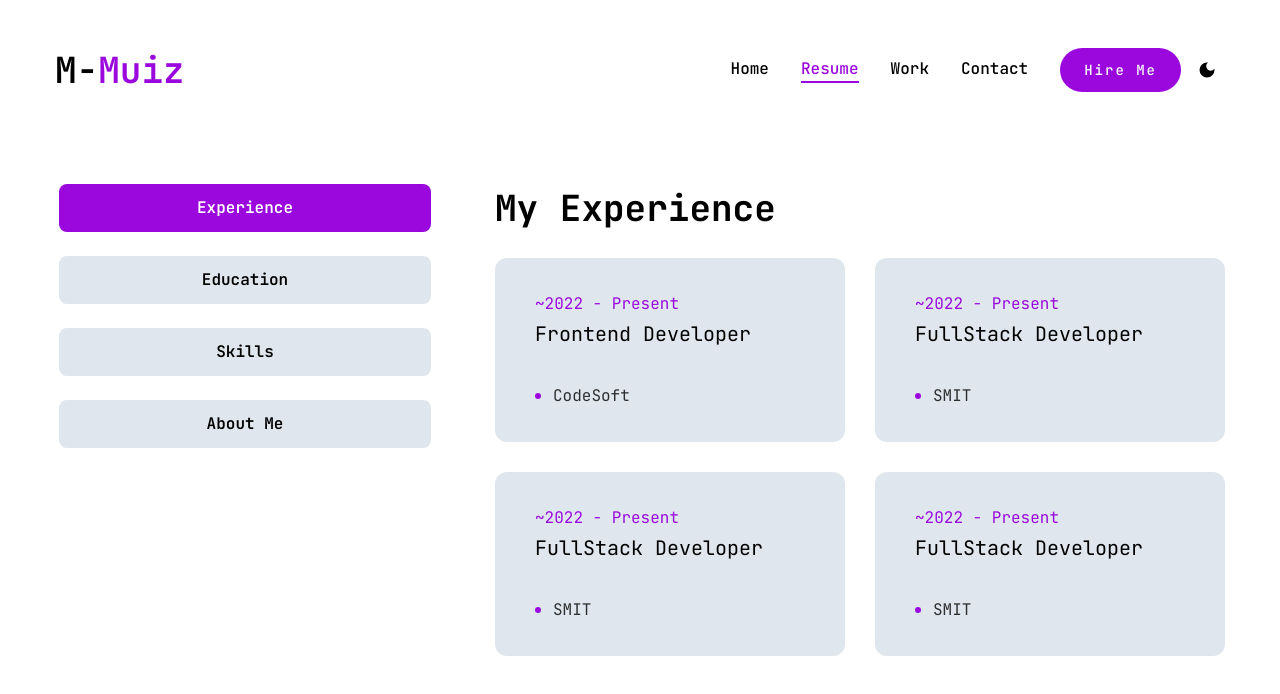
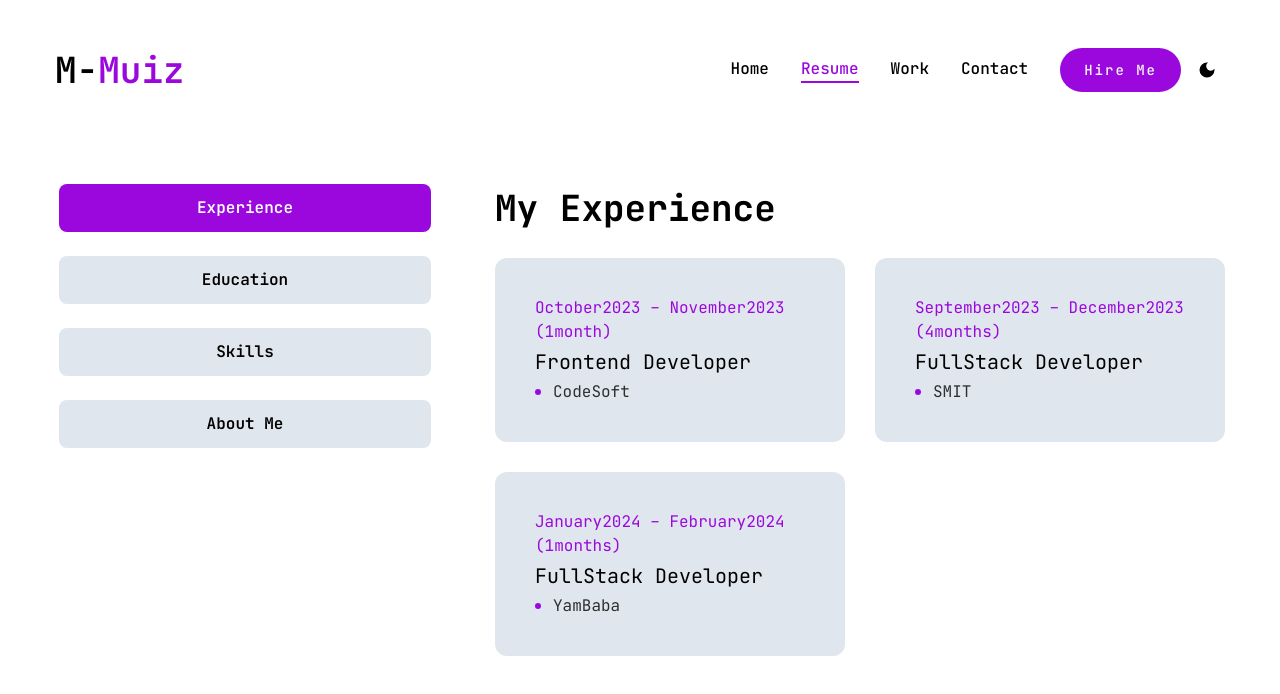
Before and after one commit to M-Muiz/Full_Stack-Portfolio, a Next.js app: page /resume in a window 1280 px wide. Shown: the top 694 px of the page. Built offline with nearby package versions, Linux system fonts and the light colour scheme.

Commit message:
keep working

```diff
--- a/src/app/resume/page.tsx
+++ b/src/app/resume/page.tsx
@@ -9,11 +9,11 @@ import { FaBootstrap } from "react-icons/fa";
 import { FaGitAlt } from "react-icons/fa";
 import { SiMongodb } from "react-icons/si";
 import { DiMysql, DiNodejs } from "react-icons/di";
+import { IoConstructSharp } from "react-icons/io5";
 
 
 const about = {
   title: "About Me",
-  // description: "As a FullStack Developer.I'm dedicated to creating seamless digital experiences.I focus on user-centric design pinciples to craft elegant interfaces that blend aesthatics with functionality.",
   description: "As a FullStack Developer.I'm dedicated to creating seamless digital experiences.",
   info: [
     {
@@ -22,7 +22,7 @@ const about = {
     },
     {
       fieldName: "Phone",
-      fieldValue: "(+92) 112 884 425",
+      fieldValue: "(+92) 312 288 4425",
     },
     {
       fieldName: "Natinality",
@@ -48,38 +48,26 @@ const about = {
 };
 
 const experience: any = {
-  icon: "/cap.svg",
   title: "My Experience",
   items: [
     {
       company: "CodeSoft",
       position: "Frontend Developer",
-      duration: "~2022 - Present",
+      duration: "October2023 – November2023 (1month)",
     },
     {
       company: "SMIT",
       position: "FullStack Developer",
-      duration: "~2022 - Present",
+      duration: "September2023 – December2023 (4months)",
     },
     {
-      company: "SMIT",
+      company: "YamBaba",
       position: "FullStack Developer",
-      duration: "~2022 - Present",
-    },
-    {
-      company: "SMIT",
-      position: "FullStack Developer",
-      duration: "~2022 - Present",
-    },
-    {
-      company: "SMIT",
-      position: "FullStack Developer",
-      duration: "~2022 - Present",
+      duration: "January2024 – February2024 (1months)",
     },
   ]
 };
 const education = {
-  icon: "/cap.svg",
   title: "My Education",
   items: [
     {
@@ -88,30 +76,24 @@ const education = {
       duration: "~2022 - Present",
     },
     {
-      institue: "Saylani Mass It Training Center",
-      degree: "FullStack Web & Mobile Develment Course",
-      duration: "~2022 - Present",
+      institue: "Government Superior Science Collage",
+      degree: "FSC in Pre-Engineering",
+      duration: "~2023 – Present",
     },
     {
       institue: "Saylani Mass It Training Center",
-      degree: "FullStack Web & Mobile Develment Course",
-      duration: "~2022 - Present",
+      degree: "JavaScript Course",
+      duration: "~2022 - 1 month",
     },
     {
-      institue: "Saylani Mass It Training Center",
-      degree: "FullStack Web & Mobile Develment Course",
-      duration: "~2022 - Present",
-    },
-    {
-      institue: "Saylani Mass It Training Center",
-      degree: "FullStack Web & Mobile Develment Course",
-      duration: "~2022 - Present",
+      institue: "Green Public High School",
+      degree: "Matriculation in Science",
+      duration: "~Complete in 2022 with A-One",
     },
   ]
 };
 
 const skills = {
-  icon: "/cap.svg",
   title: "My Skills",
   description: "I am a quick learner and I am always looking forward to expanding my knowledge and skill set.",
   skillList: [
@@ -227,7 +209,7 @@ const page = () => {
                     {experience.items.map((item: any, index: number) => {
                       return <li key={index} className="bg-slate-300/60 dark:bg-[#27272c] h-[184px] py-6 px-10 rounded-xl flex flex-col justify-center items-center lg:items-start gap-1">
                         <span className="text-primary dark:text-sky-400">{item.duration}</span>
-                        <h3 className="text-xl max-w-[260px] min-h-[60px] text-center lg:text-left">{item.position}</h3>
+                        <h3 className="text-xl max-w-[260px] min-h-fit text-center lg:text-left">{item.position}</h3>
                         <div className="flex items-center gap-3">
                           <span className="w-[6px] h-[6px] bg-primary rounded-full"></span>
                           <p className="secondaryText">{item.company}</p>
@@ -241,7 +223,7 @@ const page = () => {
             </TabsContent>
 
             <TabsContent value="education" className="w-full">
-              <div className="flex flex-col gap-[30px] text-center xl:text-left">
+              {/* <div className="flex flex-col gap-[30px] text-center xl:text-left">
                 <h3 className="text-4xl font-bold">{education.title}</h3>
 
                 <ScrollArea className="h-[400px]">
@@ -249,7 +231,7 @@ const page = () => {
                     {education.items.map((item: any, index: number) => {
                       return <li key={index} className="secondaryBackground h-[184px] py-6 px-10 rounded-xl flex flex-col justify-center items-center lg:items-start gap-1">
                         <span className="text-primary dark:text-sky-400">{item.duration}</span>
-                        <h3 className="text-base max-w-[260px] min-h-[60px] text-center lg:text-left">{item.degree}</h3>
+                        <h3 className="text-base max-w-[260px] min-h-fit text-center lg:text-left">{item.degree}</h3>
                         <div className="flex items-center gap-3">
                           <span className="w-[6px] h-[6px] bg-primary rounded-full"></span>
                           <p className="secondaryText text-sm">{item.institue}</p>
@@ -259,7 +241,12 @@ const page = () => {
                   </ul>
                 </ScrollArea>
 
+              </div> */}
+
+              <div className="flex items-center justify-center text-4xl xl:text-8xl gap-2">
+                <IoConstructSharp />Working
               </div>
+
             </TabsContent>
 
             <TabsContent value="skills" className="w-full h-full">
--- a/src/components/Home/Socials.tsx
+++ b/src/components/Home/Socials.tsx
@@ -6,7 +6,7 @@ import { FaGithub, FaLinkedin, FaInstagram } from "react-icons/fa"
 
 const socials = [
     { icon: <FaGithub />, path: "https://github.com/M-Muiz" },
-    { icon: <FaLinkedin />, path: "https://www.linkedin.com/in/muizdev" },
+    { icon: <FaLinkedin />, path: "https://www.linkedin.com/in/muhammad-muiz-siddiqui-302287273/" },
     { icon: <FaInstagram />, path: "#" }
 ];
 
```
